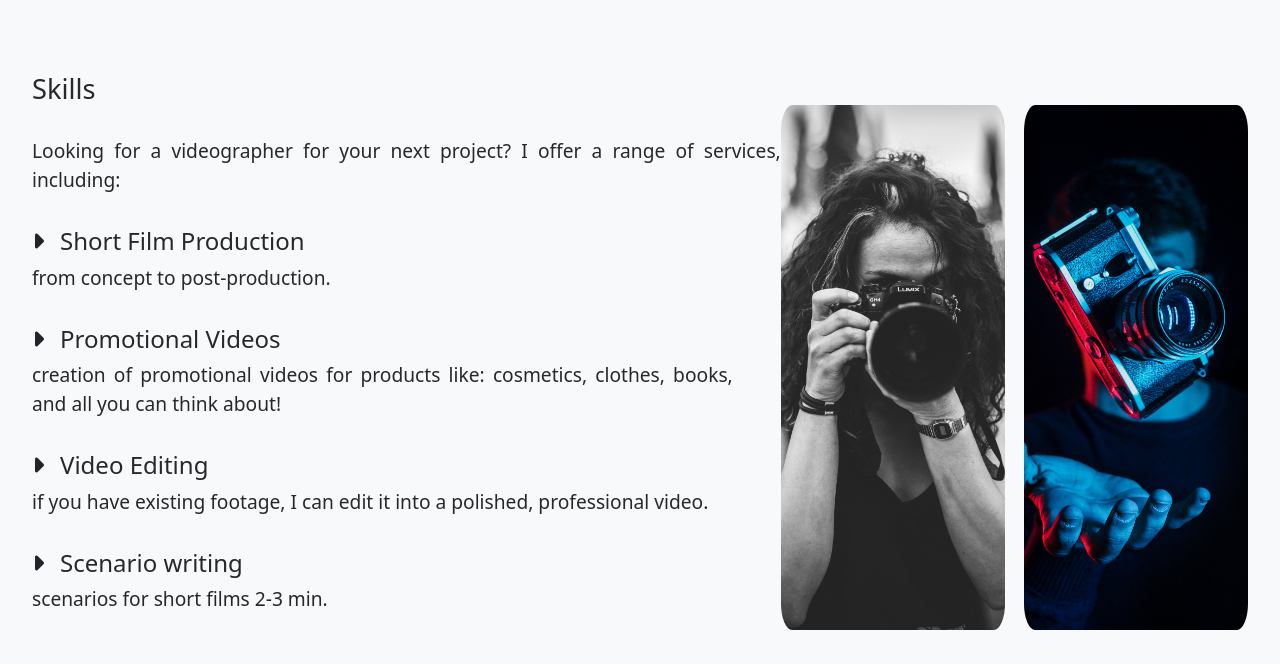
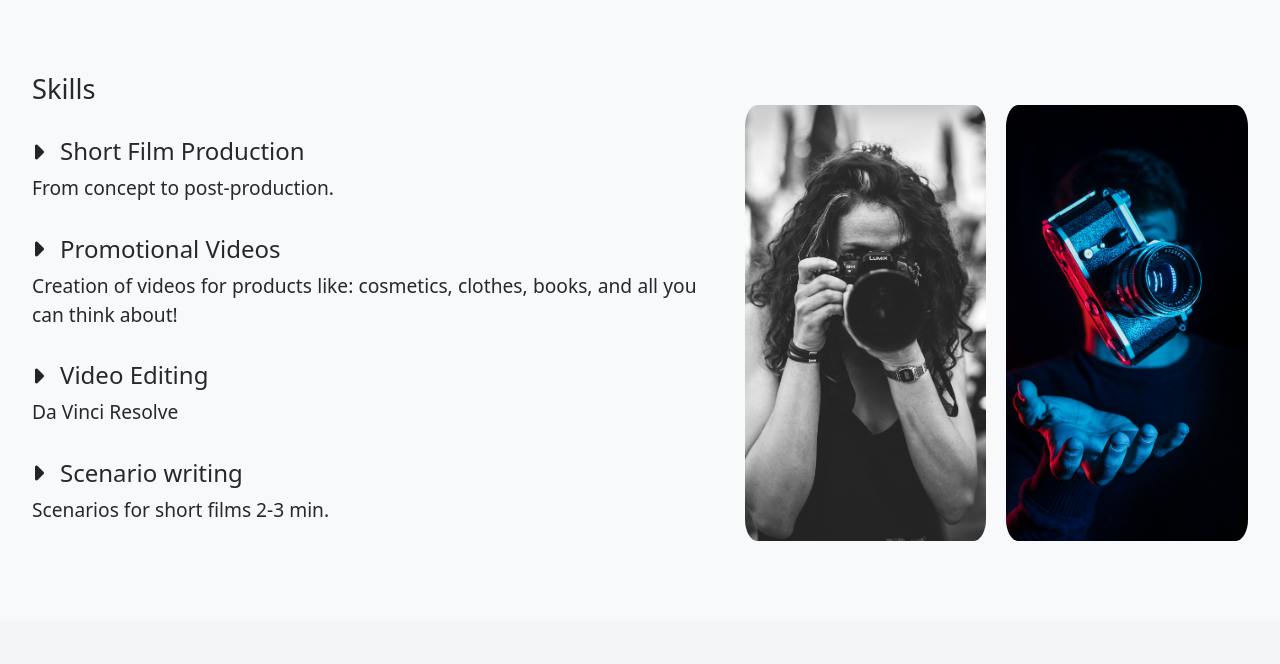
Before and after one commit to Jakub-Pinkowski/Jules-Art, a Vue app: page / in a window 1280 px wide. Shown: the part 1500-2164 px from the top of the page. Built offline with nearby package versions, Linux system fonts and the light colour scheme.

Commit message:
Updated styling

```diff
--- a/src/components/Services.vue
+++ b/src/components/Services.vue
@@ -2,9 +2,6 @@
     <section class="services main_section">
         <section class="text">
             <h3>Skills</h3>
-            <p>
-                {{ description }}
-            </p>
             <ul class="services_list">
                 <li v-for="item in services">
                     <div class="service-item">
@@ -27,27 +24,25 @@
 import service_photo_1 from '@/assets/images/services_1.jpg'
 import service_photo_2 from '@/assets/images/services_2.jpg'
 
-const description =
-    'Looking for a videographer for your next project? I offer a range of services, including:'
 
 const services = [
     {
         title: 'Short Film Production',
-        description: 'from concept to post-production.',
+        description: 'From concept to post-production.',
     },
     {
         title: 'Promotional Videos',
         description:
-            'creation of promotional videos for products like: cosmetics, clothes, books, and all you can think about!',
+            'Creation of videos for products like: cosmetics, clothes, books, and all you can think about!',
     },
     {
         title: 'Video Editing',
         description:
-            'if you have existing footage, I can edit it into a polished, professional video.',
+            'Da Vinci Resolve',
     },
     {
         title: 'Scenario writing',
-        description: 'scenarios for short films 2-3 min. ',
+        description: 'Scenarios for short films 2-3 min. ',
     },
 ]
 </script>
```
